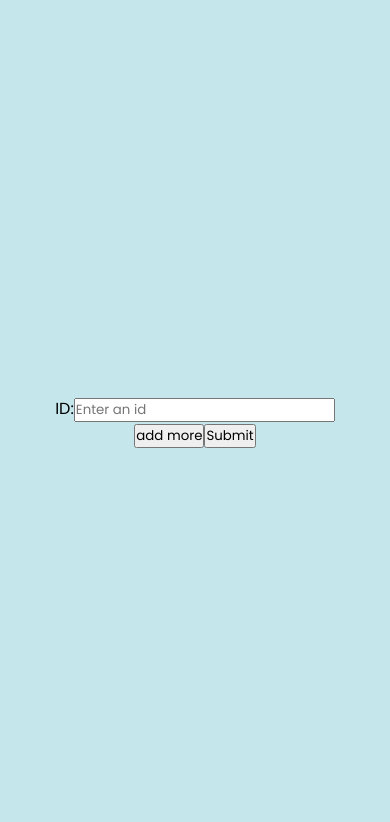
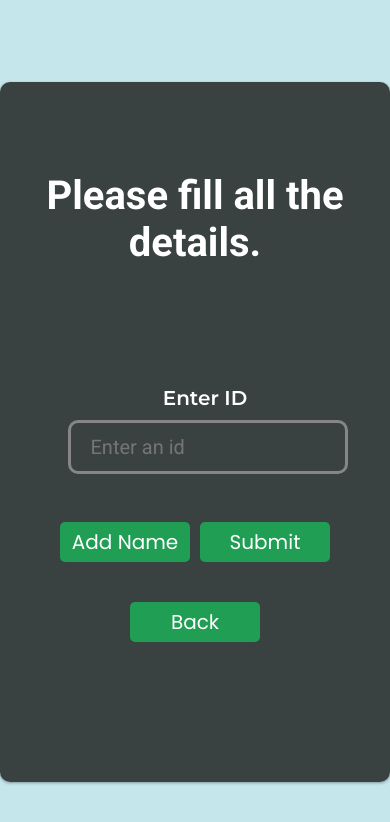
Before and after one commit to Hetu1107/SignIn-master, a React (Create React App) app in the folder client/: page /host in a window 390 px wide. Shown: the top 822 px of the page. Built offline with nearby package versions, Linux system fonts and the light colour scheme.

Commit message:
host_vate

```diff
--- a/client/public/index.html
+++ b/client/public/index.html
@@ -36,7 +36,7 @@
     <title>Voting App</title>
   </head>
   <body>
-    <noscript>You need to enable JavaScript to run this app.</noscript>
+    <!-- <noscript>You need to enable JavaScript to run this app.</noscript> -->
     <div id="root"></div>
     <!--
       This HTML file is a template.
--- a/client/src/myComponents/HostIt.js
+++ b/client/src/myComponents/HostIt.js
@@ -63,7 +63,12 @@ class HostIt extends React.Component {
   render() {
     return (
       <>
-        ID:
+
+      <div class="conta" id="container3">
+        <h1>Please fill all the details.</h1>
+        <div class="details">
+        <div class="batch">
+        <h3>Enter ID</h3>
           <input
             type="text"
             name="uniqueId"
@@ -72,15 +77,19 @@ class HostIt extends React.Component {
             onChange={(e) => this.setState({ id: e.target.value })}
             placeholder="Enter an id"
           />
+        </div>
         <form onSubmit={this.handleSubmit}>
           {this.createUI()}
-          <input
+          <button
             type="button"
             value="add more"
             onClick={this.addClick.bind(this)}
-          />
-          <input type="submit" value="Submit" />
+          >Add Name</button>
+          <button>Submit</button>
+          <button>Back</button>
         </form>
+        </div>
+        </div>
 </>
     );
   }
--- a/client/src/myComponents/Select.js
+++ b/client/src/myComponents/Select.js
@@ -1,6 +1,7 @@
 import React from "react";
 import { useState } from "react";
 import HostIt from "./HostIt";
+import logo from "./voting_logo.png";
 
 export default function Select() {
   const [a, setA] = useState(0);
@@ -19,23 +20,30 @@ export default function Select() {
 
   return (
     <>
-      <div class="container">
-        <div class="img">
-          <img src="/logo/voting_logo.png" alt="" />
-        </div>
-        <h1>E-Voting</h1>
+      <div class="main">
         {a === 0 ? (
-          <div>
+          <div class="contai">
+          <div class="img">
+                <img src={logo} alt=""/>
+            </div>
+            <h1>E-Voting</h1>
+            <div class="button">
             <button type="submit" onClick={Vote}>
               Vote
             </button>
             <button type="submit" onClick={Host}>
               Host
             </button>
+            </div>
           </div>
         ) : a === 1 ? (
           <>
-            Enter Id given by host:
+          <div class="contai">
+            <div class="img">
+                <img src={logo} alt=""/>
+            </div>
+        <div class="enter" id="id">
+            <h3>Enter Id given by host</h3>
             <input
               type="text"
               value={id}
@@ -43,12 +51,20 @@ export default function Select() {
               id="id"
               onChange={(e) => setId(e.target.value)}
             />
+            </div>
+            <div class="button">
             <button type="submit" onClick={submitVote}>
               Vote Now
             </button>
+            <button type="submit" id="back">Back</button>
+
+            </div>
+            </div>
           </>
         ) : a === 2 ? (
+          <div class="hosti">
           <HostIt />
+          </div>
         ) : null}
       </div>
     </>
--- a/client/src/myComponents/hostIt.css
+++ b/client/src/myComponents/hostIt.css
@@ -0,0 +1,221 @@
+@import url('https://fonts.googleapis.com/css2?family=Roboto:wght@300;400;500;700&display=swap');
+@import url('https://fonts.googleapis.com/css2?family=Montserrat:wght@300;400;500;600&display=swap');
+/* font-family: 'Roboto', sans-serif; */
+/* font-family: 'Montserrat', sans-serif; */
+*{
+    margin: 0;
+    padding: 0;
+}
+body{
+    width: 100%;
+}
+.main{
+    display: flex;
+    justify-content: center;
+    align-items: center;
+    width: 100%;
+}
+h1{
+    font-family: 'Roboto', sans-serif;
+    /* color: white; */
+}
+.contai{
+    margin-top: 100px;
+    display: flex;
+    flex-direction: column;
+    justify-content:space-around;
+    align-items: center;
+    width: 400px;
+    height: 400px;
+    background-color: rgba(19, 19, 19, 0.781);
+    padding: 50px 10px;
+    border-radius: 10px;
+    box-shadow: rgba(60, 64, 67, 0.3) 0px 1px 2px 0px, rgba(60, 64, 67, 0.15) 0px 1px 3px 1px;
+}
+.img{
+    position: relative;
+    width: 150px;
+    height: 150px;
+    border-radius: 50%;
+    overflow: hidden;
+    border: 10px solid rgb(255, 255, 255)
+}
+.img img{
+    position: absolute;
+    top: 0;
+    left: 0;
+    width: 100%;
+    height: 100%;
+    object-fit: cover;
+}
+.text{
+    display: flex;
+    flex-direction: column;
+    justify-content: center;
+    align-items: center;
+}
+input[type=text] {
+    width: 90%;
+    padding: 12px 20px;
+    margin: 8px 0;
+    box-sizing: border-box;
+    border: 3px solid rgb(134, 134, 134);
+    -webkit-transition: 0.5s;
+    transition: 0.3s;
+    outline: none;
+    font-size: 20px;
+    font-family: 'Roboto', sans-serif;
+    border-radius: 10px;
+    background: transparent;
+    color: white;
+  }
+  input[type=text]:focus {
+    border: 3px solid rgb(66, 94, 255);
+  }
+  input[type=text]:hover{
+    border: 3px solid rgb(255, 255, 255);
+  }
+  input[type=text]:focus:hover{
+    border: 3px solid rgb(66, 94, 255);
+  }
+button{
+    margin: 20px 5px;
+    width: 130px;
+    height: 40px;
+    border-radius: 5px;
+    border: none;
+    cursor: pointer;
+    outline: none;
+    color: white;
+    font-size: 20px;
+    background: rgb(31, 158, 84);
+    align-items: center;
+    text-align: center;
+}
+button:hover{
+    background: rgba(31, 158, 84, 0.705);
+}
+
+@media (max-width:767px)
+{
+    .container{
+        width: 90%;
+    }
+    input[type=text]{
+        width: 100%;
+    }
+}
+
+input{
+    width: 80%;
+    padding: 12px 20px;
+    margin: 8px 0;
+    box-sizing: border-box;
+    border: 3px solid rgb(134, 134, 134);
+    -webkit-transition: 0.5s;
+    transition: 0.3s;
+    outline: none;
+    font-size: 20px;
+    font-family: 'Roboto', sans-serif;
+    border-radius: 10px;
+    background: transparent;
+    color: white;
+  }
+  input:focus {
+    border: 3px solid rgb(66, 94, 255);
+  }
+  input:hover{
+    border: 3px solid rgb(255, 255, 255);
+  }
+  input:focus:hover{
+    border: 3px solid rgb(66, 94, 255);
+  }
+
+  h3{
+      /* color: rgb(161, 161, 161); */
+      font-size: 20px;
+      font-family: 'Montserrat', sans-serif;
+      color: white;
+  }
+  h1{
+      /* color: whitesmoke; */
+      font-size: 40px;
+      margin-top: 20px;
+      text-align: center;
+      color: white;
+
+  }
+@media (max-width:767px)
+{
+    .conta{
+        width: 90%;
+    }
+    input[type=text]{
+        width: 100%;
+    }
+}
+#filldetails{
+    text-decoration: none;
+    font-size: 20px;
+    border: solid 3px rgb(31, 158, 84);
+    padding: 10px;
+    color: white;
+    border-radius: 5px;
+    margin-top: 20px;
+    align-items: center;
+}
+#filldetails:hover{
+    border: solid 3px rgb(97, 255, 163);
+}
+.conta{
+    margin-top: 20px;
+    display: flex;
+    flex-direction: column;
+    justify-content:center;
+    align-items: center;
+    width: 60%;
+    min-height: 700px;
+    background-color: rgba(19, 19, 19, 0.781);
+    padding: 50px 10px;
+    border-radius: 10px;
+    box-shadow: rgba(60, 64, 67, 0.3) 0px 1px 2px 0px, rgba(60, 64, 67, 0.15) 0px 1px 3px 1px;
+
+
+}
+.details{
+    display: flex;
+    width: 100%;
+    flex-direction: column;
+    margin-top: 100px;
+    margin-bottom: 50px;
+    font-family: 'Montserrat', sans-serif;
+}
+.details input{
+    width: 80%;
+    margin-top: 10px;
+    margin-left: 5px;
+}
+.details div{
+    margin: 20px 0;
+    margin-left: 20px;
+}
+#container{
+    font-size: 20px;
+    color: white;
+}
+.bod{
+    min-height: 100vh;
+    display: flex;
+    justify-content: center;
+    flex-direction: column;
+    align-items: center;
+    background-color: rgb(49, 49, 49);
+}
+#container3{
+    align-items: center;
+    justify-content: center;
+    width: 100%;
+}
+.hosti{
+    width: 100%;
+}
```
Also changed, not shown: 2 other files (tests, documents, lock files or other folders). Lines whose indentation alone changed are shown as unchanged.
